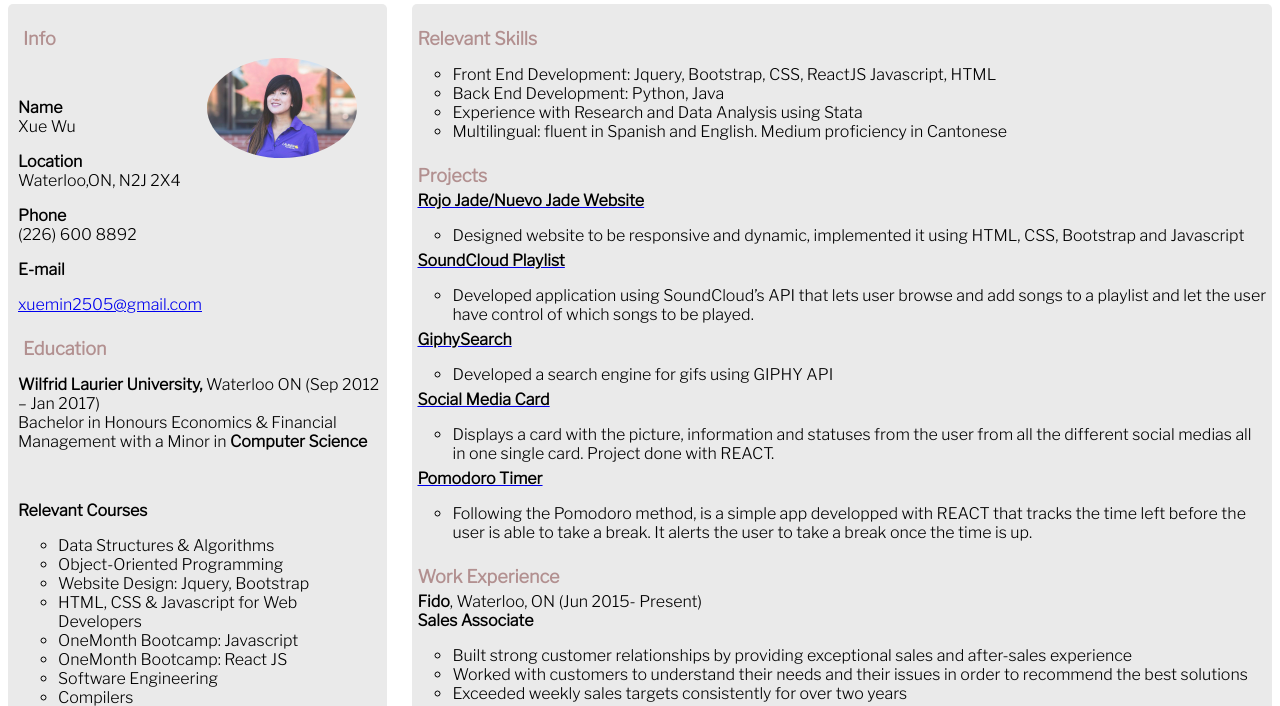
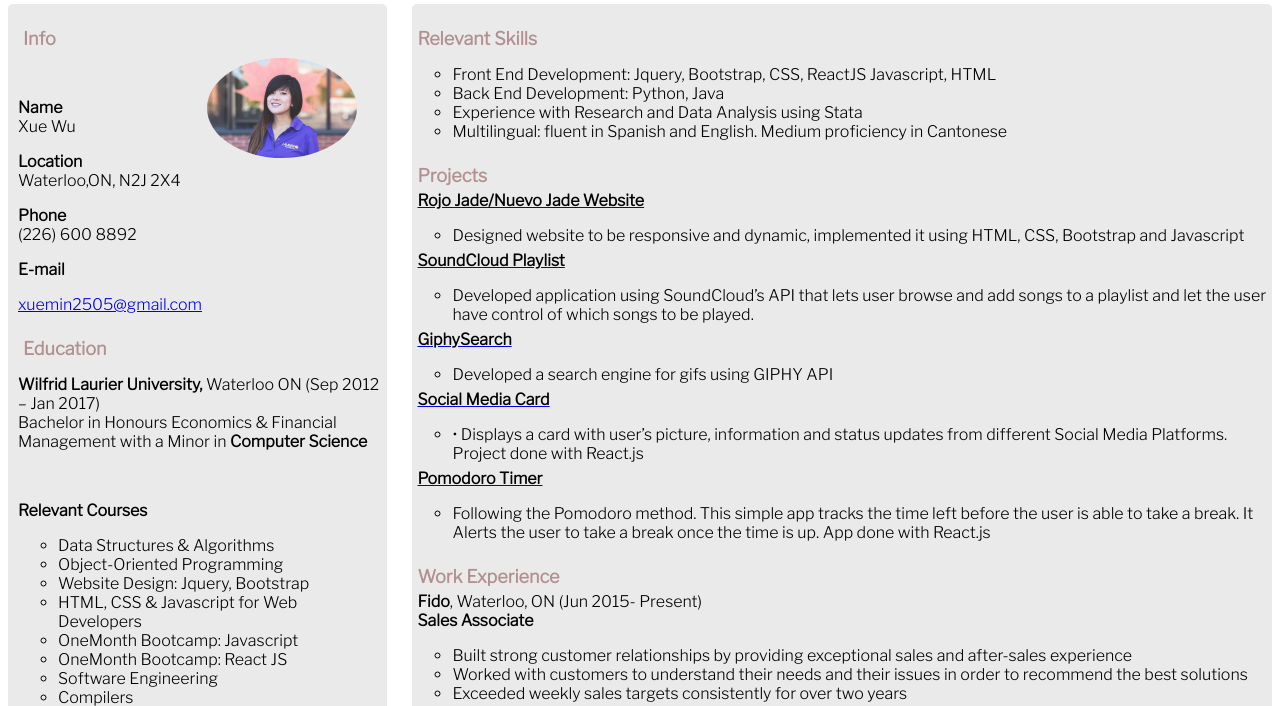
Before and after one commit to xxuuueee/Website, a plain HTML site: page index.html in a window 1280 px wide. Shown: the part 84-790 px from the top of the page. Drawn offline with nearby package versions, Linux system fonts and the light colour scheme; a web font is replaced by a local one.

Commit message:
Update index.html

```diff
--- a/index.html
+++ b/index.html
@@ -85,11 +85,11 @@ Bachelor in Honours Economics &amp; Financial Management with a Minor in <strong
 
 			<a href="https://xxuuueee.github.io/Social-Media-Card/"><p><strong>Social Media Card</strong></p></a>
 			<ul>
-			<li>Displays a card with the picture, information and statuses from the user from all the different social medias all in one single card. Project done with REACT.</li></ul>
+			<li>•	Displays a card with user’s picture, information and status updates from different Social Media Platforms. Project done with React.js</li></ul>
 
 			<a href="https://xxuuueee.github.io/Pomodoro-App/"><p><strong>Pomodoro Timer</strong></p></a>
 			<ul>
-			<li>Following the Pomodoro method, is a simple app developped with REACT that tracks the time left before the user is able to take a break. It alerts the user to take a break once the time is up.</li></ul>
+			<li>Following the Pomodoro method. This simple app tracks the time left before the user is able to take a break. It Alerts the user to take a break once the time is up. App done with React.js</li></ul>
 
 			<h4>Work Experience</h4>
 			<p><strong>Fido</strong>, Waterloo, ON (Jun 2015- Present)
```
